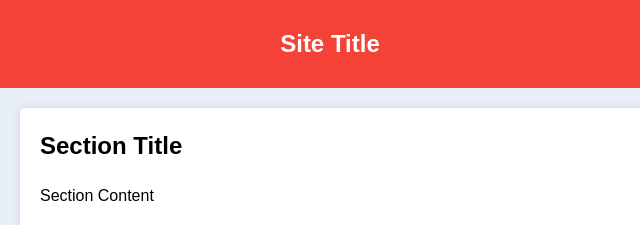
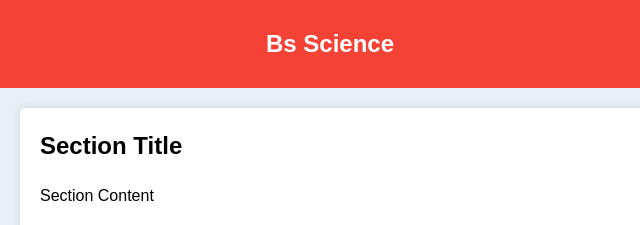
Before and after one commit to PhysicsMind/Physics, a plain HTML site: page index.html in a window 1280 px wide. Shown: the top 225 px of the page, 0-640 px from the left. Drawn offline with Linux system fonts and the light colour scheme.

Commit message:
Update index.html

```diff
--- a/index.html
+++ b/index.html
@@ -1,7 +1,7 @@
 <!DOCTYPE html>
 <html>
 <head>
-	<title>Site Title</title>
+	<title>Bs Science</title>
 	<meta charset="utf-8">
 	<meta name="viewport" content="width=device-width, initial-scale=1.0">
 	<style>
@@ -93,7 +93,7 @@
 </head>
 <body>
 	<header>
-		<h1>Site Title</h1>
+		<h1>Bs Science</h1>
 		<nav>
 			<ul>
 				<li><a href="#">About</a></li>
```
